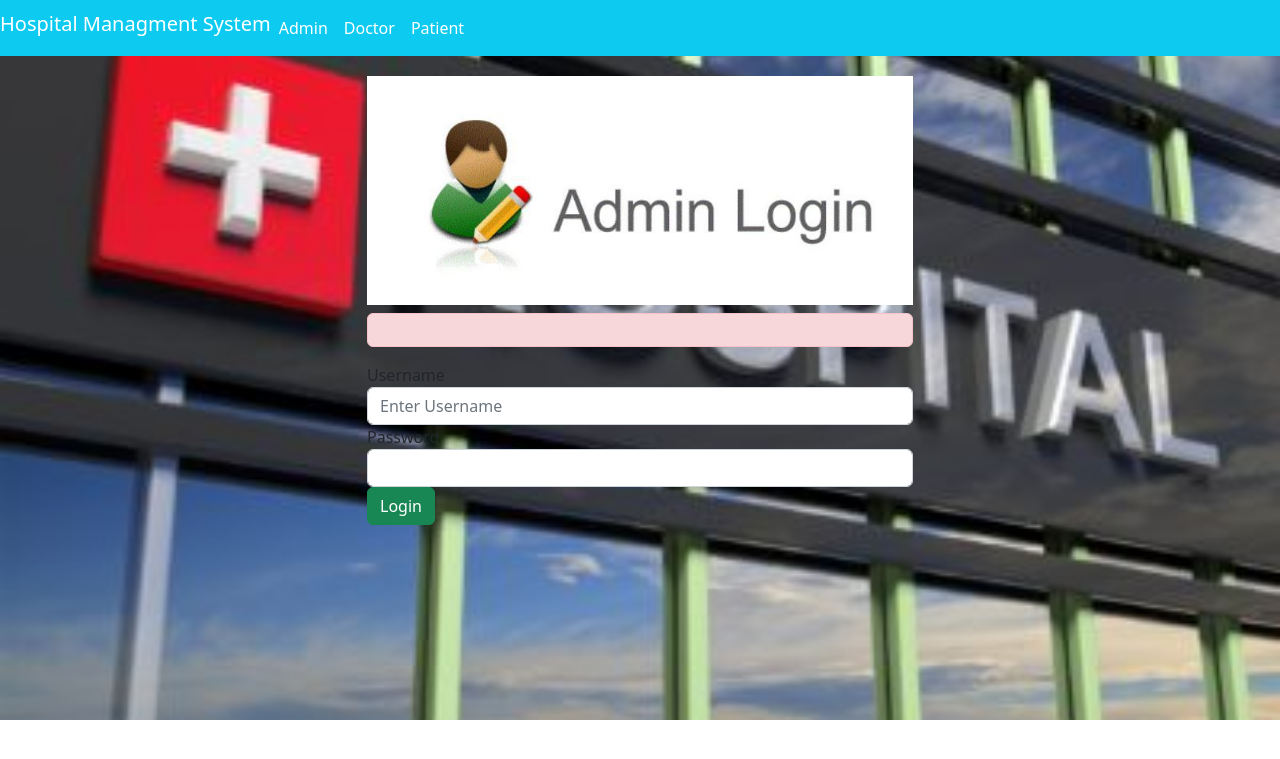
After one commit to mohamedalyhussien/softwareproject, a PHP site: page /adminlogin.php in a window 1280 px wide. The commit adds this page. Shown: the top 759 px of the page. Run offline with PHP 8.4, Linux system fonts and the light colour scheme.

Commit message:
AdminLogin

```diff
--- /dev/null
+++ b/adminlogin.php
@@ -0,0 +1,91 @@
+<?php
+session_start();
+include("include/connection.php");
+
+if(isset($_POST['login']))
+{
+    $username=$_POST['uname'];
+    $password=$_POST['pass'];
+
+    $error = array();
+
+    if(empty($username)){
+        $error['admin'] = "Enter Username";
+    }
+    else if(empty($password)){
+        $error['admin'] = "Enter Password";
+    }
+
+    if(count($error)==0) {
+
+        $query = "SELECT * FROM  admin WHERE username='$username' AND password ='$password'";
+
+        $result = mysqli_query($connect,$query);
+
+
+        if(mysqli_num_rows($result) == 1){
+            echo "<script>alert('You have Login as an Admin')</script>";
+
+            $_SESSION['admin'] = $username;
+
+          header("Location:admin/index.php");
+          exit();
+        }
+
+        else{
+            echo "<script>alert('Invalid Username or Password')</script>";
+        }
+    }
+}
+?>
+
+<!DOCTYPE html>
+<html lang="en">
+<head>
+     <title>Admin login Page</title>
+</head>
+<body style="background-image: url(images/hospital.jpg);background-repeat:no-repeat;background-size:cover;">
+    <?php
+    include("include/header.php");
+    ?>
+
+<div style="margin-top: 20px;"></div>
+<div class="container">
+    <div class="col-md-12">
+        <div class="row">
+            <div class="col-md-3"></div>
+            <div class="col-md-6 jumbotron">
+                <!-- jumbotron dih background lel form bas msh shaghalaa -->
+                <img src="images/admin.jpg" class="col-md-12">
+                <form method="post" class="my-2">
+                    <div class="alert alert-danger">
+                        <?php
+                        if(isset($error['admin']))
+                        {
+                            $show=$error['admin'];
+                        }
+                        else{
+                            $show = " ";
+
+                        }
+                        echo $show;
+                        ?>
+                    </div>
+                    <div class="form-group">
+                        <label>Username</label>
+                        <input type="text" name="uname" class="form-control" autocomplete="off" placeholder="Enter Username">
+                    </div>
+                    <div class="form-group">
+                        <label>Password</label>
+                        <input type="password" name="pass" class="form-control">
+                    </div>
+                    <input type="submit" name="login" class ="btn btn-success" value="Login">
+                </form>
+            </div>
+            <div class="col-md-3"></div>
+        </div>
+    </div>
+</div>
+
+</body>
+</html>
--- /dev/null
+++ b/include/connection.php
@@ -0,0 +1,5 @@
+<?php
+
+$connect = mysqli_connect("localhost","root","","hms")
+
+?>
--- a/include/header.php
+++ b/include/header.php
@@ -5,10 +5,10 @@
     <meta name="viewport" content="width=device-width, initial-scale=1.0">
     <title></title>
     <link rel="stylesheet" type="text/css" href="https://cdn.jsdelivr.net/npm/bootstrap@5.2.3/dist/css/bootstrap.min.css">
-    <!-- <script src="https://code.jquery.com/jquery-3.7.1.slim.js" integrity="sha256-UgvvN8vBkgO0luPSUl2s8TIlOSYRoGFAX4jlCIm9Adc=" crossorigin="anonymous">
+    <script src="https://code.jquery.com/jquery-3.7.1.slim.js" integrity="sha256-UgvvN8vBkgO0luPSUl2s8TIlOSYRoGFAX4jlCIm9Adc=" crossorigin="anonymous">
     </script>
     <script src="https://ajax.googleapis.com/ajax/libs/jquery/3.7.1/jquery.min.js"></script>
-    <link rel="stylesheet" href="https://cdn.jsdelivr.net/npm/@fortawesome/fontawesome-free@6.2.1/css/fontawesome.min.css"> -->
+    <link rel="stylesheet" href="https://cdn.jsdelivr.net/npm/@fortawesome/fontawesome-free@6.2.1/css/fontawesome.min.css">
 </head>
 <body>
     <nav class="navbar navbar-expand-lg navbar-info bg-info">
@@ -16,9 +16,19 @@
 
         <div class="mr-auto" ></div>
         <ul class="navbar-nav">
-            <li class="nav-item"><a href="#" class="nav-link text-white">Admin</a></li>
-            <li class="nav-item"><a href="#" class="nav-link text-white">Doctor</a></li>
-            <li class="nav-item"><a href="#" class="nav-link text-white">Patient</a></li>
+            <?php
+            if(isset($_SESSION['admin'])){
+                $user=$_SESSION['admin'];
+                echo '
+                <li class="nav-item"><a href="#" class="nav-link text-white">'.$user.'</a></li>
+                <li class="nav-item"><a href="logout" class="nav-link text-white">logout</a></li>';
+
+            }else{
+                echo '<li class="nav-item"><a href="adminlogin.php" class="nav-link text-white">Admin</a></li>
+                <li class="nav-item"><a href="#" class="nav-link text-white">Doctor</a></li>
+                <li class="nav-item"><a href="#" class="nav-link text-white">Patient</a></li>';
+            }
+            ?>
         </ul>
 
     </nav>
```
Also changed, not shown: admin/index.php (added, +16 -0 lines), images/Hospital.jpg (added), images/admin.jpg (added).
